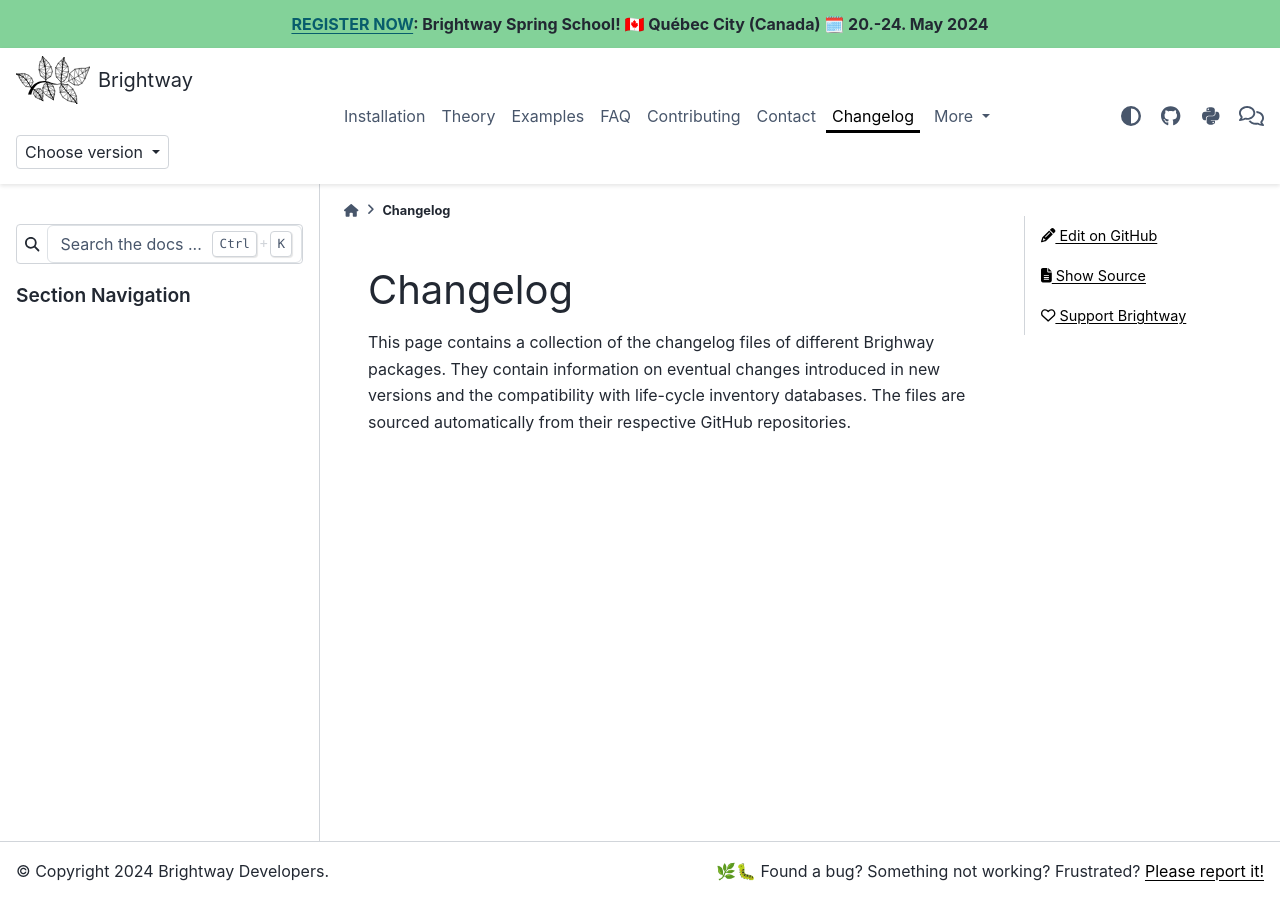
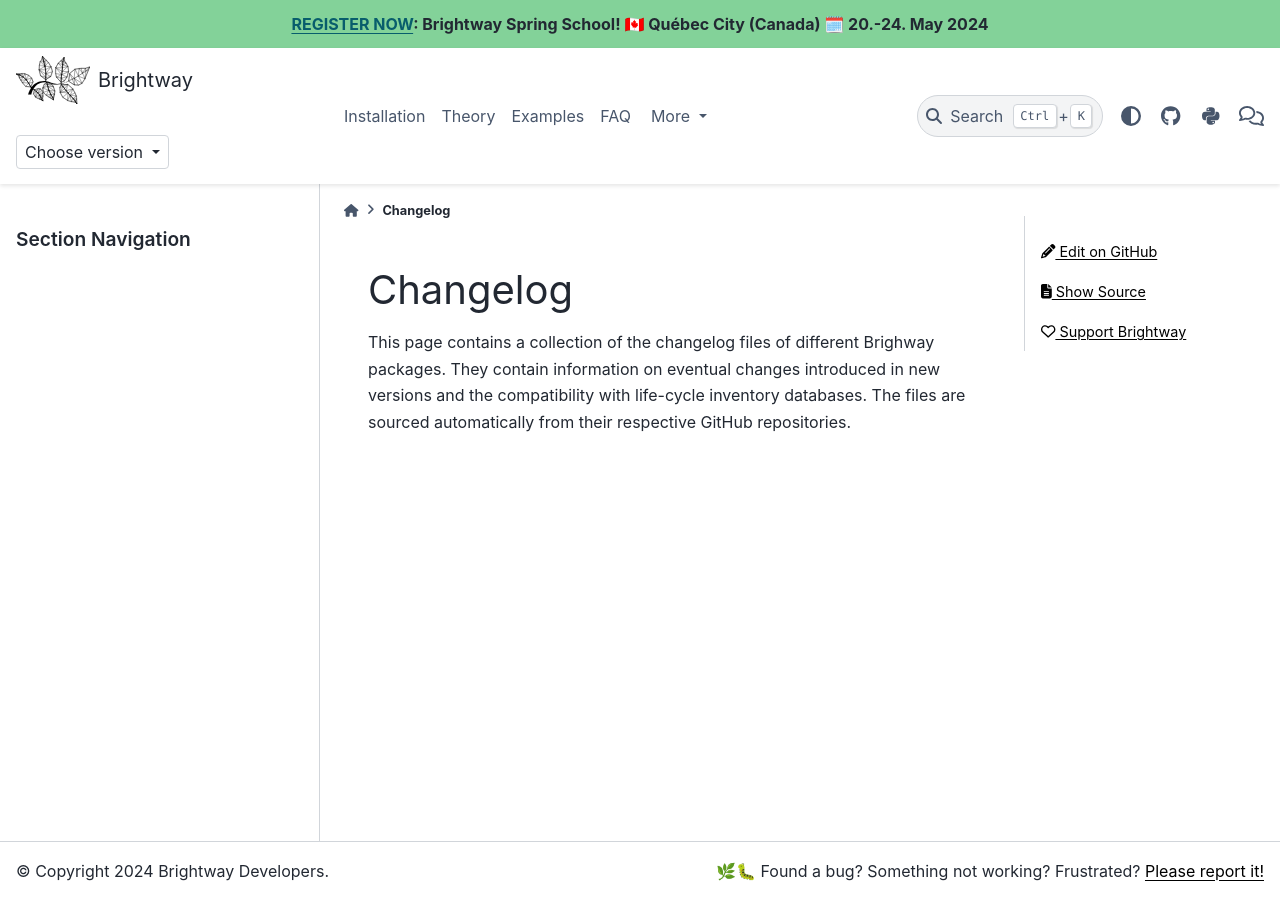
Before and after one commit to maximikos/learn-ie, a Sphinx documentation site: the page built from source/content/changelog/index.md, in a window 1280 px wide. Built offline with Sphinx 7.4.7 and the PyData theme 0.15.4, drawn with Linux system fonts in a browser that asks for light colours; nearby versions of some CDN libraries; pages that are not in the unit, such as notebooks, are missing from menus.

Commit message:
Change navbar

```diff
--- a/source/conf.py
+++ b/source/conf.py
@@ -33,7 +33,7 @@
     # Jupyter Notebook support
     'myst_nb',
     # API documentation support
-    'autoapi',
+    #'autoapi',
     # responsive web component support
     'sphinx_design',
     # custom 404 page
@@ -75,10 +75,7 @@
 ]
 
 html_sidebars = {
-    "**": [
-        "search-field.html",
-        "sidebar-nav-bs.html",
-    ],
+    "index": [],
 }
 
 html_theme_options = {
@@ -90,12 +87,11 @@
     },
     # page elements
     "navbar_start": ["navbar-logo", "version-switcher"],
-    "navbar_end": ["navbar-icon-links.html"],
-    "navbar_persistent": ["theme-switcher"],
+    "navbar_end": ["theme-switcher", "navbar-icon-links.html"],
     "footer_start": ["copyright"],
     "footer_end": ["footer"],
-    "secondary_sidebar_items": ["page-toc", "edit-this-page", "sourcelink", "support"],
-    "header_links_before_dropdown": 7,
+    "secondary_sidebar_items": ["page-toc", "searchbox", "edit-this-page", "sourcelink", "support"],
+    "header_links_before_dropdown": 4,
     # page elements content
     "icon_links": [
         {
@@ -167,12 +163,12 @@
 # autoapi Configuration ################################################
 # https://sphinx-autoapi.readthedocs.io/en/latest/reference/config.html#customisation-options
 
-autoapi_dirs = [
-    '../brightway2-io/bw2io',
-    '../brightway2-data/bw2data',
-    '../brightway2-calc/bw2calc',
-    '../brightway2-analyzer/bw2analyzer'
-]
+#autoapi_dirs = [
+#    '../brightway2-io/bw2io',
+#    '../brightway2-data/bw2data',
+#    '../brightway2-calc/bw2calc',
+#    '../brightway2-analyzer/bw2analyzer'
+#]
 
 autoapi_ignore = [
     '*/data/*',
```
Also changed, not shown: source/index.md (+6 -1 lines).
